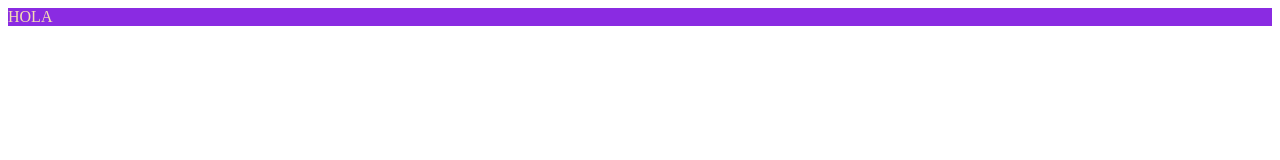
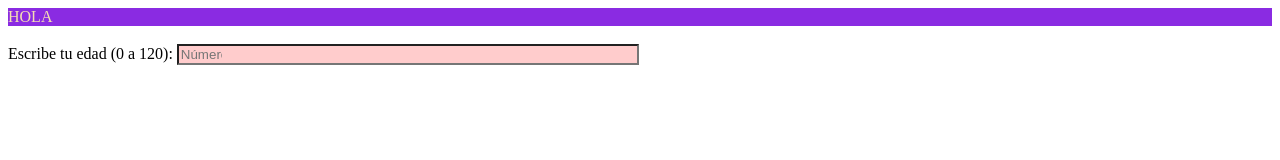
Before and after one commit to xavigalan/BOOTCAMP-Java24, a plain HTML site: page CSS/asociar.html in a window 1280 px wide. Drawn offline with Linux system fonts and the light colour scheme.

Commit message:
INPUT CSS

```diff
--- a/CSS/asociar.css
+++ b/CSS/asociar.css
@@ -0,0 +1,7 @@
+input:invalid {
+    background-color: #ffcccc;
+}
+
+input:valid {
+    background-color: #ccffcc;
+}
--- a/CSS/asociar.html
+++ b/CSS/asociar.html
@@ -1,14 +1,23 @@
 <!DOCTYPE html>
 <html lang="en">
+
 <head>
     <meta charset="UTF-8">
     <meta name="viewport" content="width=device-width, initial-scale=1.0">
     <title>Document</title>
     <link rel="stylesheet" href="asociar.css">
 </head>
+
 <body>
     <div style="background-color: blueviolet;color: wheat;">
         HOLA
     </div>
+    <br>
+    <form action="">
+        <label for="edad">Escribe tu edad (0 a 120):</label>
+        <input style="padding-right:50vh ;" name="edad" id="edad" placeholder="Número" min="0" max="120" type="number" required>
+    </form>
+
 </body>
+
 </html>
```
